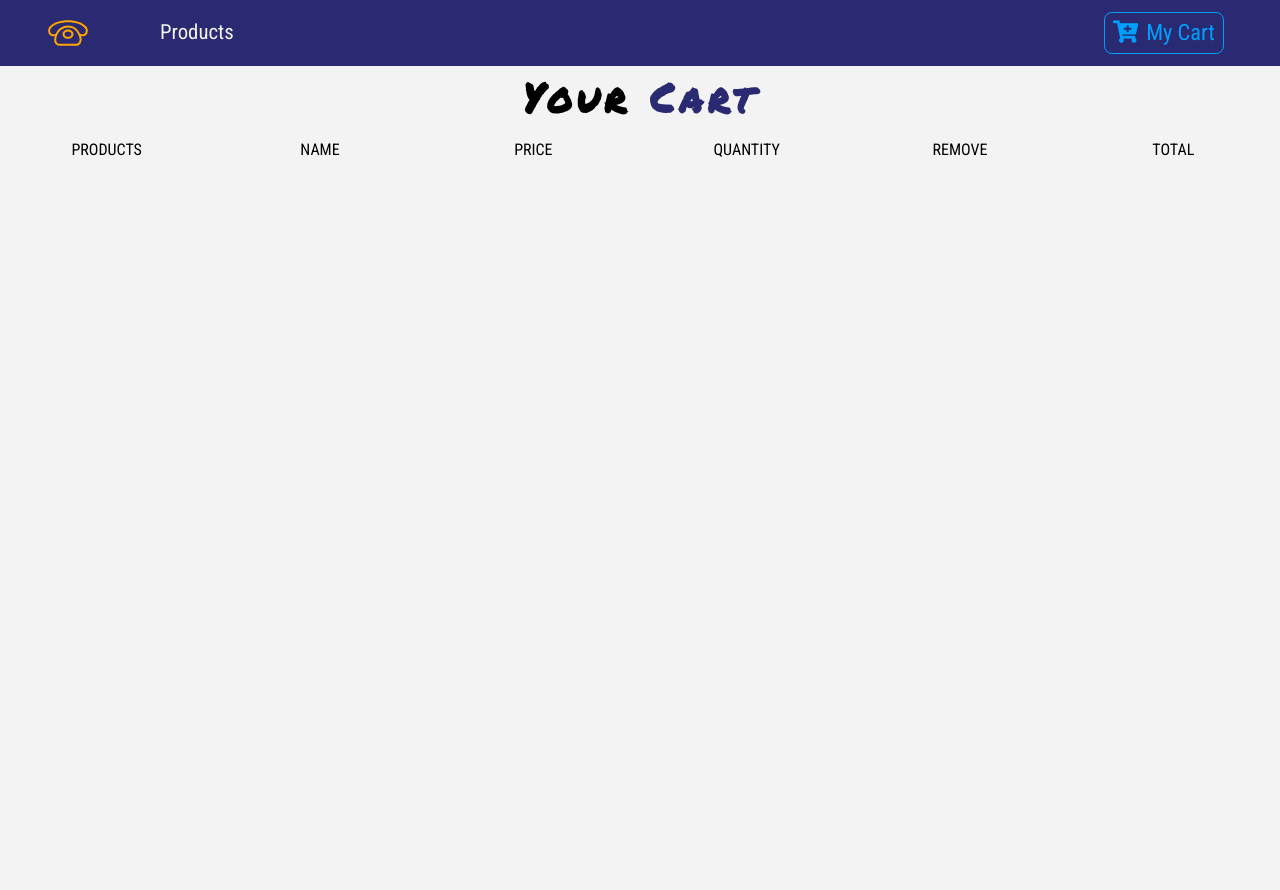
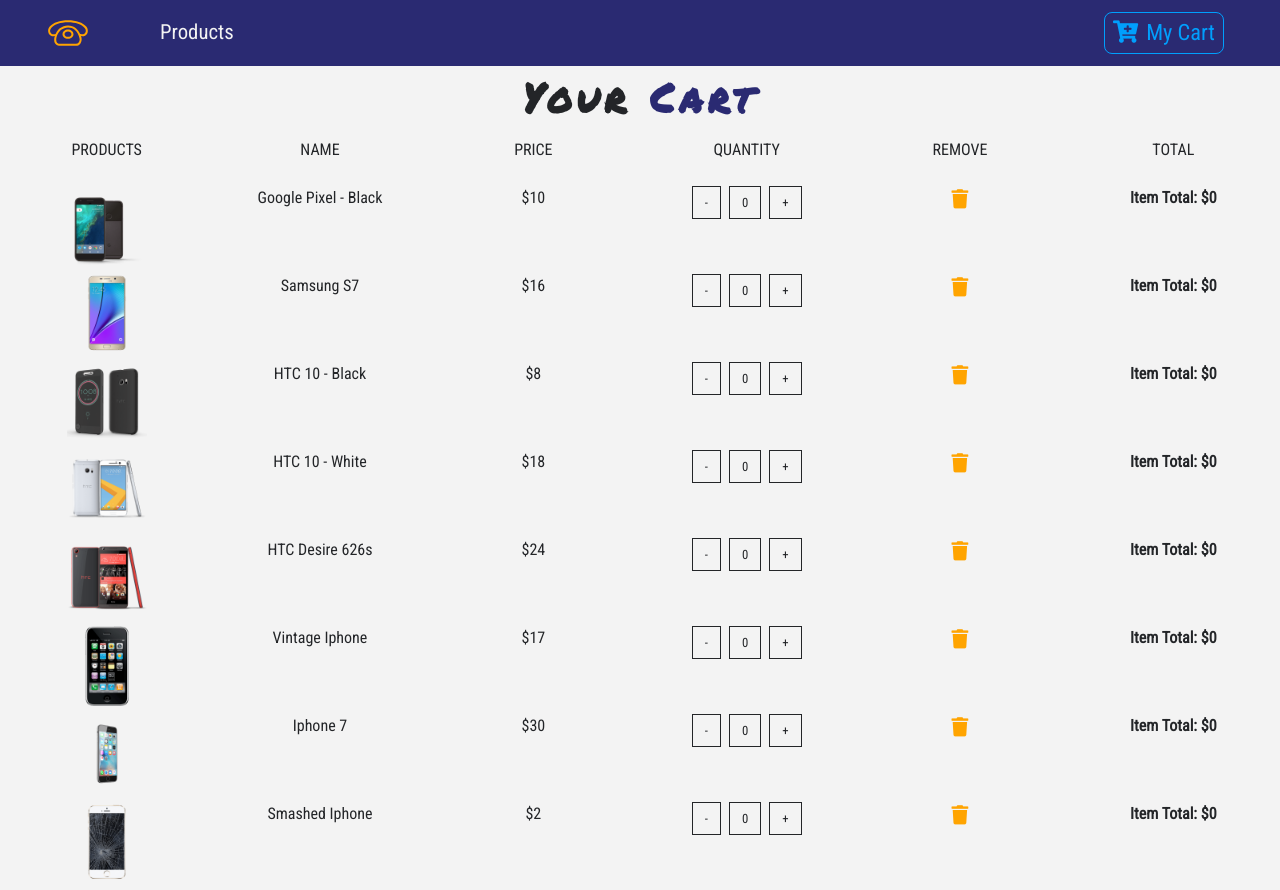
Before and after one commit to stanlouis/react-phone-store, a React (Create React App) app: page /cart in a window 1280 px wide. Before the commit the page ends 800 px from the top, so only its background shows below. Built offline with nearby package versions, Linux system fonts and the light colour scheme.

Commit message:
Add CartList and CartItem components

```diff
--- a/src/App.css
+++ b/src/App.css
@@ -3,7 +3,6 @@
   --lightBlue: #009ffd;
   --mainWhite: #f3f3f3;
   --mainDark: #232528;
-  --mainDark: #000;
   --mainYellow: #ffa400;
 }
 
@@ -39,7 +38,7 @@
   background: transparent;
   text-transform: capitalize;
   font-size: 0.8rem !important;
-  color: var(--mainBlack);
+  color: var(--mainDark);
   border-radius: 0 !important;
   border: 0.1rem solid var(--mainDark) !important;
 }
--- a/src/components/Product.js
+++ b/src/components/Product.js
@@ -3,6 +3,7 @@
 import { Link } from "react-router-dom";
 import PropTypes from "prop-types";
 import { ProductConsumer } from "../context";
+
 class Product extends Component {
   inCartBtnDisplay = inCart => {
     return inCart ? (
--- a/src/components/cart/Cart.js
+++ b/src/components/cart/Cart.js
@@ -3,6 +3,7 @@
 import CartColumns from "./CartColumns";
 import { ProductConsumer } from "../../context";
 import EmptyCart from "./EmptyCart";
+import CartList from "./CartList";
 
 class Cart extends Component {
   render() {
@@ -15,6 +16,7 @@
               <Fragment>
                 <Title name="your" title="cart" />
                 <CartColumns />
+                <CartList value={value} />
               </Fragment>
             ) : (
               <EmptyCart />
--- /dev/null
+++ b/src/components/cart/CartItem.js
@@ -0,0 +1,48 @@
+import React from "react";
+
+const CartItem = ({ item, value }) => {
+  const { id, title, img, price, total, count } = item;
+  const { increment, decrement, removeItem } = value;
+  return (
+    <div className="row my-2 text-capitalize text-center">
+      <div className="col-10 mx-auto col-lg-2">
+        <img
+          src={img}
+          style={{ width: "5rem", height: "5rem" }}
+          alt={title}
+          className="img-fluid"
+        />
+      </div>
+      <div className="col-10 mx-auto col-lg-2">
+        <span className="d-lg-none">product: </span>
+        {title}
+      </div>
+      <div className="col-10 mx-auto col-lg-2">
+        <span className="d-lg-none">price: </span>${price}
+      </div>
+      <div className="col-10 mx-auto col-lg-2 my-2 my-lg-0">
+        <div className="d-flex justify-content-center">
+          <div>
+            <span className="btn btn-black mx-1" onClick={() => decrement(id)}>
+              -
+            </span>
+            <span className="btn btn-black mx-1">{count}</span>
+            <span className="btn btn-black mx-1" onClick={() => increment(id)}>
+              +
+            </span>
+          </div>
+        </div>
+      </div>
+      <div className="col-10 mx-auto col-lg-2">
+        <div className="cart-icon" onClick={() => removeItem(id)}>
+          <i className="fas fa-trash" />
+        </div>
+      </div>
+      <div className="col-10 mx-auto col-lg-2">
+        <strong>item total: ${total}</strong>
+      </div>
+    </div>
+  );
+};
+
+export default CartItem;
--- /dev/null
+++ b/src/components/cart/CartList.js
@@ -0,0 +1,12 @@
+import React from "react";
+import CartItem from "./CartItem";
+
+const CartList = ({ value }) => (
+  <div className="container-fluid">
+    {value.cart.map(item => (
+      <CartItem key={item.id} item={item} value={value} />
+    ))}
+  </div>
+);
+
+export default CartList;
```
